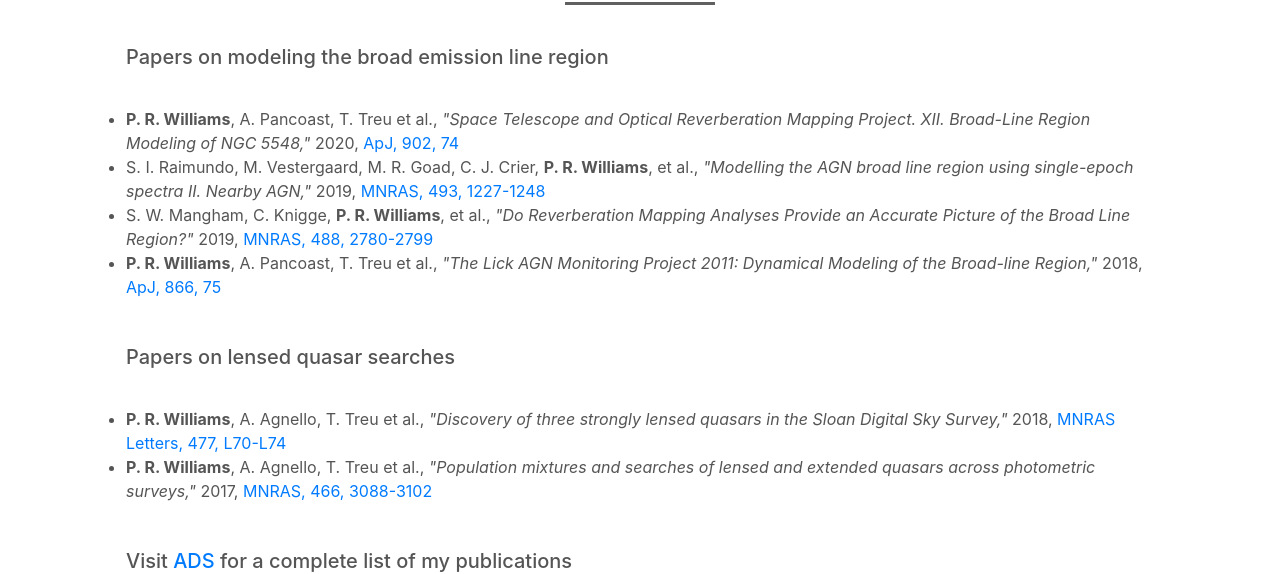
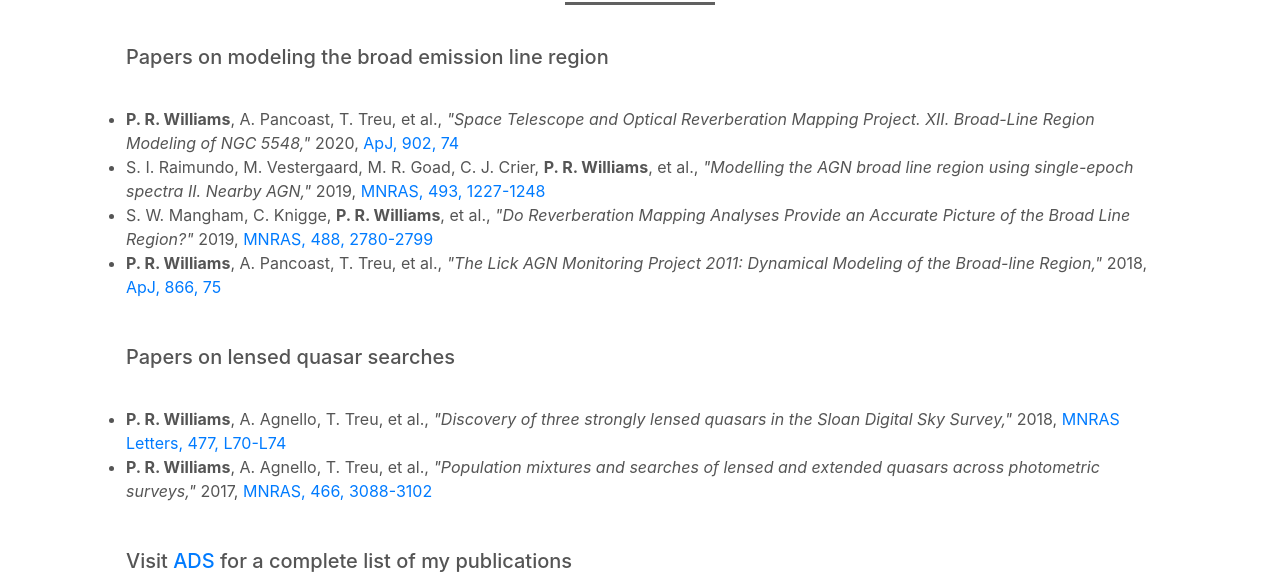
Before and after one commit to peterrwi/peterrwi.github.io, a Jekyll site: the page built from index.html, in a window 1280 px wide and 900 px high, scrolled down 2200 px. Shown: the part 151-725 px from the top of the window. Built offline with Jekyll 4.4.1, drawn with Linux system fonts in a browser that asks for light colours; nearby versions of some CDN libraries.

Commit message:
Adding in commas

```diff
--- a/_includes/publications.html
+++ b/_includes/publications.html
@@ -5,15 +5,15 @@
     <div class="publications-grid">
       <h5>Papers on modeling the broad emission line region</h5>
       <ul>
-        <li> <b>P. R. Williams</b>, A. Pancoast, T. Treu et al., <i>"Space Telescope and Optical Reverberation Mapping Project. XII. Broad-Line Region Modeling of NGC 5548,"</i> 2020, <a href="https://ui.adsabs.harvard.edu/abs/2020ApJ...902...74W" target="_blank">ApJ, 902, 74</a></li>
+        <li> <b>P. R. Williams</b>, A. Pancoast, T. Treu, et al., <i>"Space Telescope and Optical Reverberation Mapping Project. XII. Broad-Line Region Modeling of NGC 5548,"</i> 2020, <a href="https://ui.adsabs.harvard.edu/abs/2020ApJ...902...74W" target="_blank">ApJ, 902, 74</a></li>
         <li>S. I. Raimundo, M. Vestergaard, M. R. Goad, C. J. Crier, <b>P. R. Williams</b>, et al., <i>"Modelling the AGN broad line region using single-epoch spectra II. Nearby AGN,"</i> 2019, <a href="https://ui.adsabs.harvard.edu/abs/2020MNRAS.493.1227R" target="_blank">MNRAS, 493, 1227-1248</a></li>
         <li>S. W. Mangham, C. Knigge, <b>P. R. Williams</b>, et al., <i>"Do Reverberation Mapping Analyses Provide an Accurate Picture of the Broad Line Region?"</i> 2019, <a href="https://ui.adsabs.harvard.edu/abs/2019MNRAS.488.2780M" target="_blank">MNRAS, 488, 2780-2799</a></li>
-        <li><b>P. R. Williams</b>, A. Pancoast, T. Treu et al., <i>"The Lick AGN Monitoring Project 2011: Dynamical Modeling of the Broad-line Region,"</i> 2018, <a href="https://ui.adsabs.harvard.edu/abs/2018ApJ...866...75W" target="_blank">ApJ, 866, 75</a></li>
+        <li><b>P. R. Williams</b>, A. Pancoast, T. Treu, et al., <i>"The Lick AGN Monitoring Project 2011: Dynamical Modeling of the Broad-line Region,"</i> 2018, <a href="https://ui.adsabs.harvard.edu/abs/2018ApJ...866...75W" target="_blank">ApJ, 866, 75</a></li>
       </ul>
       <h5>Papers on lensed quasar searches</h5>
       <ul>
-        <li><b>P. R. Williams</b>, A. Agnello, T. Treu et al., <i>"Discovery of three strongly lensed quasars in the Sloan Digital Sky Survey,"</i> 2018, <a href="http://ui.adsabs.harvard.edu/abs/2018MNRAS.477L..70W" target="_blank">MNRAS Letters, 477, L70-L74</a></li>
-        <li><b>P. R. Williams</b>, A. Agnello, T. Treu et al., <i>"Population mixtures and searches of lensed and extended quasars across photometric surveys,"</i> 2017, <a href="http://ui.adsabs.harvard.edu/abs/2017MNRAS.466.3088W" target="_blank">MNRAS, 466, 3088-3102</a></li>
+        <li><b>P. R. Williams</b>, A. Agnello, T. Treu, et al., <i>"Discovery of three strongly lensed quasars in the Sloan Digital Sky Survey,"</i> 2018, <a href="http://ui.adsabs.harvard.edu/abs/2018MNRAS.477L..70W" target="_blank">MNRAS Letters, 477, L70-L74</a></li>
+        <li><b>P. R. Williams</b>, A. Agnello, T. Treu, et al., <i>"Population mixtures and searches of lensed and extended quasars across photometric surveys,"</i> 2017, <a href="http://ui.adsabs.harvard.edu/abs/2017MNRAS.466.3088W" target="_blank">MNRAS, 466, 3088-3102</a></li>
       </ul>
       <h5>Visit <a href="https://ui.adsabs.harvard.edu/search/q=author%3A%22Williams%2C%20Peter%20R.%22&sort=date%20desc%2C%20bibcode%20desc&p_=0" target="_blank">ADS<a> for a complete list of my publications</h5>
     </div>
```
